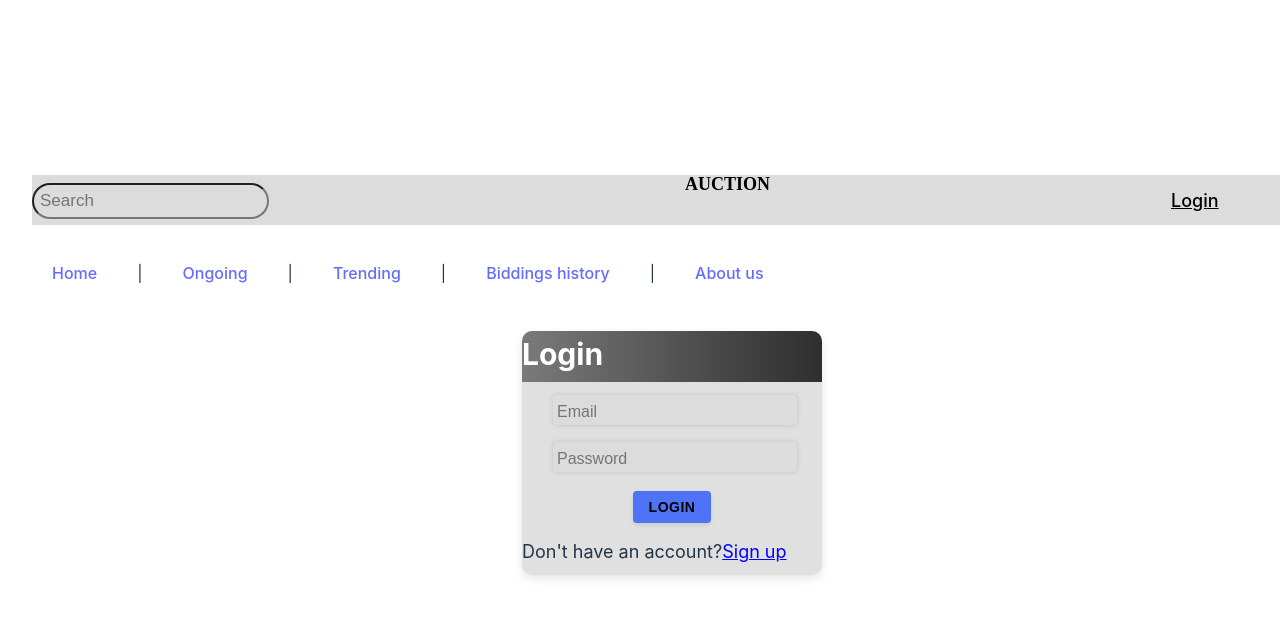
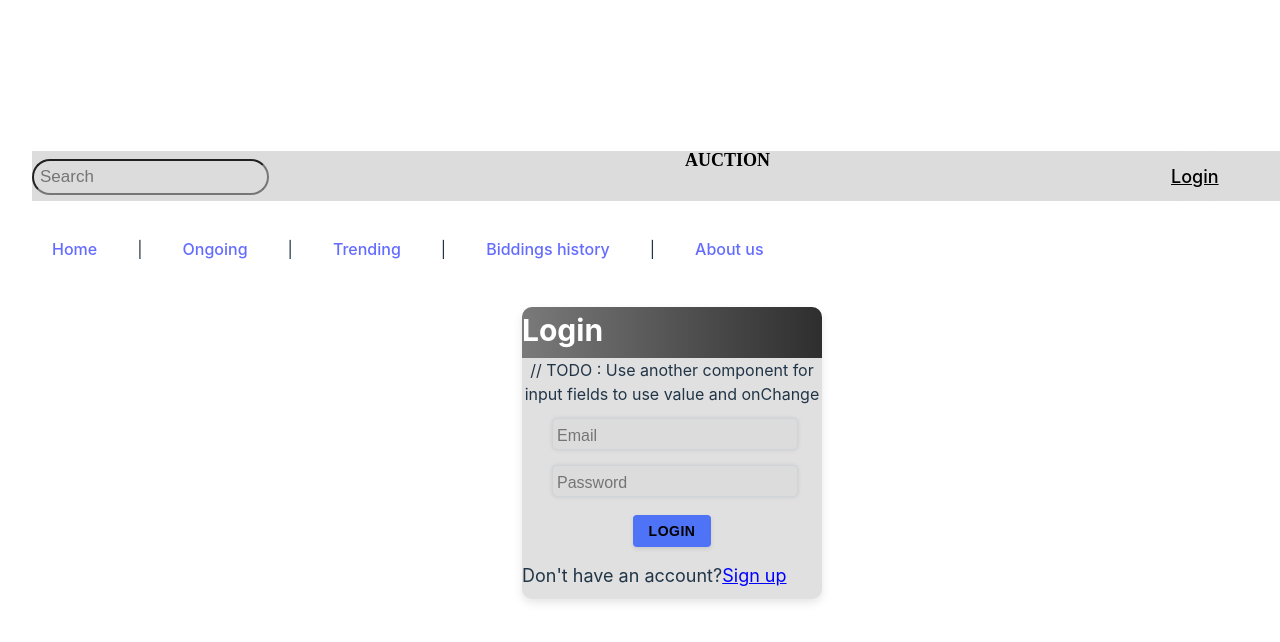
Before and after one commit to Complex-System-and-DevOps-Group-5/Auction-application_DevOps, a React (Vite) app in the folder frontend/: page /authentication in a window 1280 px wide. Shown: the top 642 px of the page. Built offline with nearby package versions, Linux system fonts and the light colour scheme.

Commit message:
value to null for token when user is not logged in. TODO: implement a new component for a new inputfield

```diff
--- a/frontend/src/Context/LoginContext.tsx
+++ b/frontend/src/Context/LoginContext.tsx
@@ -7,7 +7,7 @@ interface LoginState {
 
 const initialLoginState: LoginState = {
     loggedIn: false,
-    authToken: localStorage.getItem("authToken"),
+    authToken: null,
 };
 
 export type LoginAction =
--- a/frontend/src/Pages/AuthPage.tsx
+++ b/frontend/src/Pages/AuthPage.tsx
@@ -49,6 +49,7 @@ export function AuthPage() {
                 // Login form
                 <>
                     <div className={"input-field-placement"}>
+                        // TODO : Use another component for input fields to use value and onChange
                         <InputField name="email" type="email" placeholder="Email" />
                         <InputField name="password" type="password" placeholder="Password"/>
                     </div>
```
